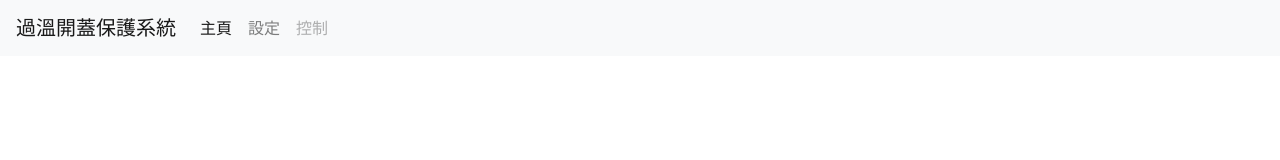
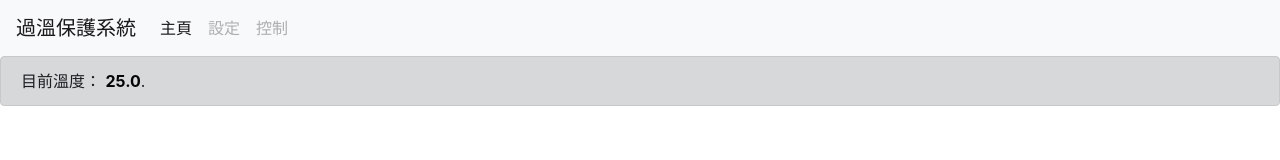
Before and after one commit to RichardWang919/ESP8266_FUNCTIONS, a plain HTML site: page DS18x20_Temperature/data/index.html in a window 1280 px wide. Drawn offline with nearby package versions, Linux system fonts and the light colour scheme.

Commit message:
Add files via upload

```diff
--- a/DS18x20_Temperature/data/index.html
+++ b/DS18x20_Temperature/data/index.html
@@ -7,24 +7,28 @@
     <meta name="author" content="">
     <link rel="icon" href="/favicon.ico">
 
-    <title>過溫開蓋保護系統</title>
+    <title>過溫保護系統</title>
 
-    <!-- Bootstrap core CSS -->
-    <link href="/bootstrap.min.css" rel="stylesheet">
+    <!-- Bootstrap core CSS
+    <link href="/bootstrap.min.css" rel="stylesheet"> -->
+	<link rel="stylesheet" href="https://stackpath.bootstrapcdn.com/bootstrap/4.2.1/css/bootstrap.min.css" integrity="sha384-GJzZqFGwb1QTTN6wy59ffF1BuGJpLSa9DkKMp0DgiMDm4iYMj70gZWKYbI706tWS" crossorigin="anonymous">
+<script src="https://code.jquery.com/jquery-3.3.1.slim.min.js" integrity="sha384-q8i/X+965DzO0rT7abK41JStQIAqVgRVzpbzo5smXKp4YfRvH+8abtTE1Pi6jizo" crossorigin="anonymous"></script>
+<script src="https://cdnjs.cloudflare.com/ajax/libs/popper.js/1.14.6/umd/popper.min.js" integrity="sha384-wHAiFfRlMFy6i5SRaxvfOCifBUQy1xHdJ/yoi7FRNXMRBu5WHdZYu1hA6ZOblgut" crossorigin="anonymous"></script>
+<script src="https://stackpath.bootstrapcdn.com/bootstrap/4.2.1/js/bootstrap.min.js" integrity="sha384-B0UglyR+jN6CkvvICOB2joaf5I4l3gm9GU6Hc1og6Ls7i6U/mkkaduKaBhlAXv9k" crossorigin="anonymous"></script>
 
-    <!-- Custom styles for this template -->
-    <link href="navbar-top-fixed.css" rel="stylesheet">
+    <!-- Custom styles for this template
+    <link href="navbar-top-fixed.css" rel="stylesheet"> -->
 
     <!-- Bootstrap core JavaScript
-    ================================================== -->
-    <script src="/bootstrap.min.js"></script>
+    ==================================================
+    <script src="/bootstrap.min.js"></script> -->
 
   </head>
 
   <body>
 
 	<nav class="navbar navbar-expand-lg navbar-light bg-light">
-	  <a class="navbar-brand" href="#">過溫開蓋保護系統</a>
+	  <a class="navbar-brand" href="#">過溫保護系統</a>
 	  <button class="navbar-toggler" type="button" data-toggle="collapse" data-target="#navbarNav" aria-controls="navbarNav" aria-expanded="false" aria-label="Toggle navigation">
 		<span class="navbar-toggler-icon"></span>
 	  </button>
@@ -34,7 +38,7 @@
 			<a class="nav-link" href="#">主頁<span class="sr-only">(current)</span></a>
 		  </li>
 		  <li class="nav-item">
-			<a class="nav-link" href="#">設定</a>
+			<a class="nav-link disabled" href="#" tabindex="-1" aria-disabled="true">設定</a>
 		  </li>
 		  <li class="nav-item">
 			<a class="nav-link disabled" href="#" tabindex="-1" aria-disabled="true">控制</a>
@@ -43,5 +47,10 @@
 	  </div>
 	</nav>
 
+
+<div class="alert alert-dark" role="alert">
+  目前溫度： <a href="#" class="alert-link">25.0</a>.
+</div>
+
   </body>
 </html>
```
Also changed, not shown: DS18x20_Temperature/data/bootstrap.min.css (added), DS18x20_Temperature/data/bootstrap.min.js (added), 2 other files.
